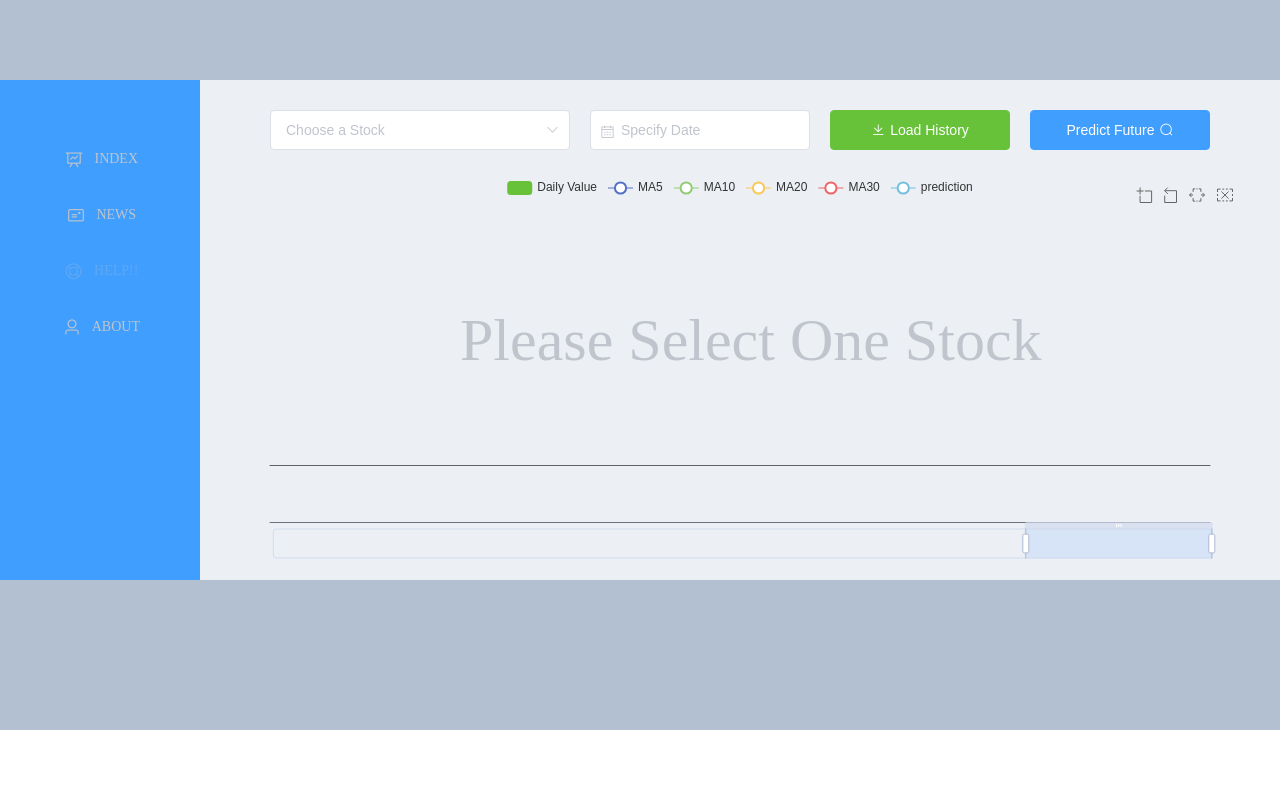
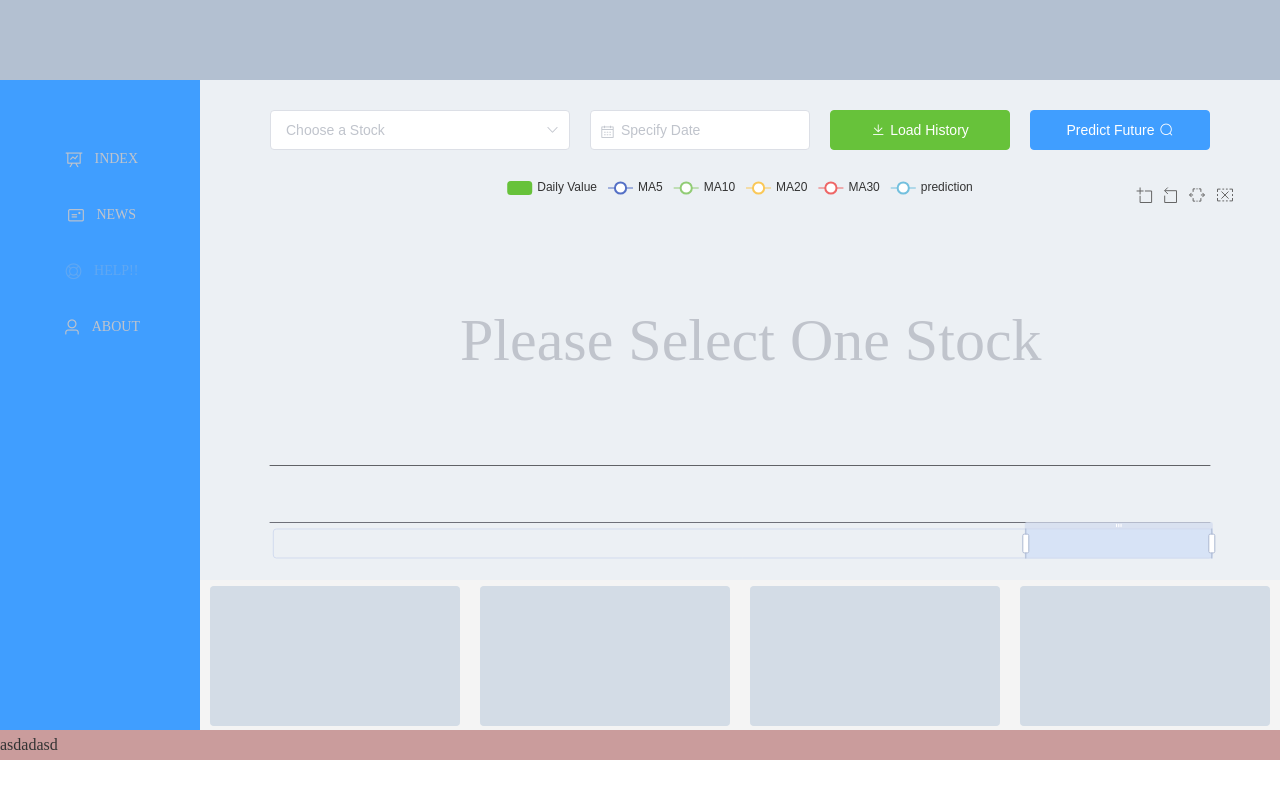
Before and after one commit to Chit-Chaat/Stock_Trend_Analysis_APP, a Vue app in the folder stock-trend-ana-app/: page / in a window 1280 px wide. Built offline with nearby package versions, Linux system fonts and the light colour scheme.

Commit message:
footer layout

```diff
--- a/stock-trend-ana-app/src/App.vue
+++ b/stock-trend-ana-app/src/App.vue
@@ -55,7 +55,7 @@
     right: 0;
     top: 0;
     bottom: 0;
-    background-color: rgb(187, 40, 40);
+    background-color: rgb(199, 199, 199);
     opacity: 0.20;
     z-index: -1;
   }
@@ -80,9 +80,8 @@
   .el-footer {
     width: 100%;
     height: 150px !important;
-    background-color: #B3C0D1;
     color: #333;
-    text-align: center;
     line-height: 120px;
+    padding: 0 !important;
   }
 </style>
--- a/stock-trend-ana-app/src/components/footer.vue
+++ b/stock-trend-ana-app/src/components/footer.vue
@@ -1,5 +1,65 @@
 <template>
   <div>
-
+    <div id="sider_footer"></div>
+    <div id="actual_footer">
+      <el-row :gutter="20">
+        <el-col :span="6"><div class="grid-content bg-purple"></div></el-col>
+        <el-col :span="6"><div class="grid-content bg-purple"></div></el-col>
+        <el-col :span="6"><div class="grid-content bg-purple"></div></el-col>
+        <el-col :span="6"><div class="grid-content bg-purple"></div></el-col>
+      </el-row>
+    </div>
+    <div id="footer_footer">asdadasd</div>
   </div>
 </template>
+
+<style scoped>
+  #sider_footer {
+    background-color: #409EFF;
+    width: 200px;
+    height: 150px;
+    padding: 0;
+    float: left;
+    display: inline;
+  }
+  #actual_footer{
+    display: inline;
+    height: 150px;
+    width: -webkit-calc(100% - 200px);
+    padding: 0;
+    float: right;
+  }
+
+  #footer_footer{
+    background-color: rgb(202, 156, 156);
+    float: left;
+    line-height: 30px;
+    width: 100%;
+  }
+
+  .el-row {
+    margin: 0 !important;
+  }
+  .el-col {
+    border-radius: 4px;
+  }
+  .bg-purple-dark {
+    background: #99a9bf;
+  }
+  .bg-purple {
+    background: #d3dce6;
+  }
+  .bg-purple-light {
+    background: #e5e9f2;
+  }
+  .grid-content {
+    border-radius: 4px;
+    min-height: 36px;
+    height: 140px;
+    margin-top:6px;
+  }
+  .row-bg {
+    padding: 10px 0;
+    background-color: #f9fafc;
+  }
+</style>
```
Also changed, not shown: 1 other file (tests, documents, lock files or other folders).
